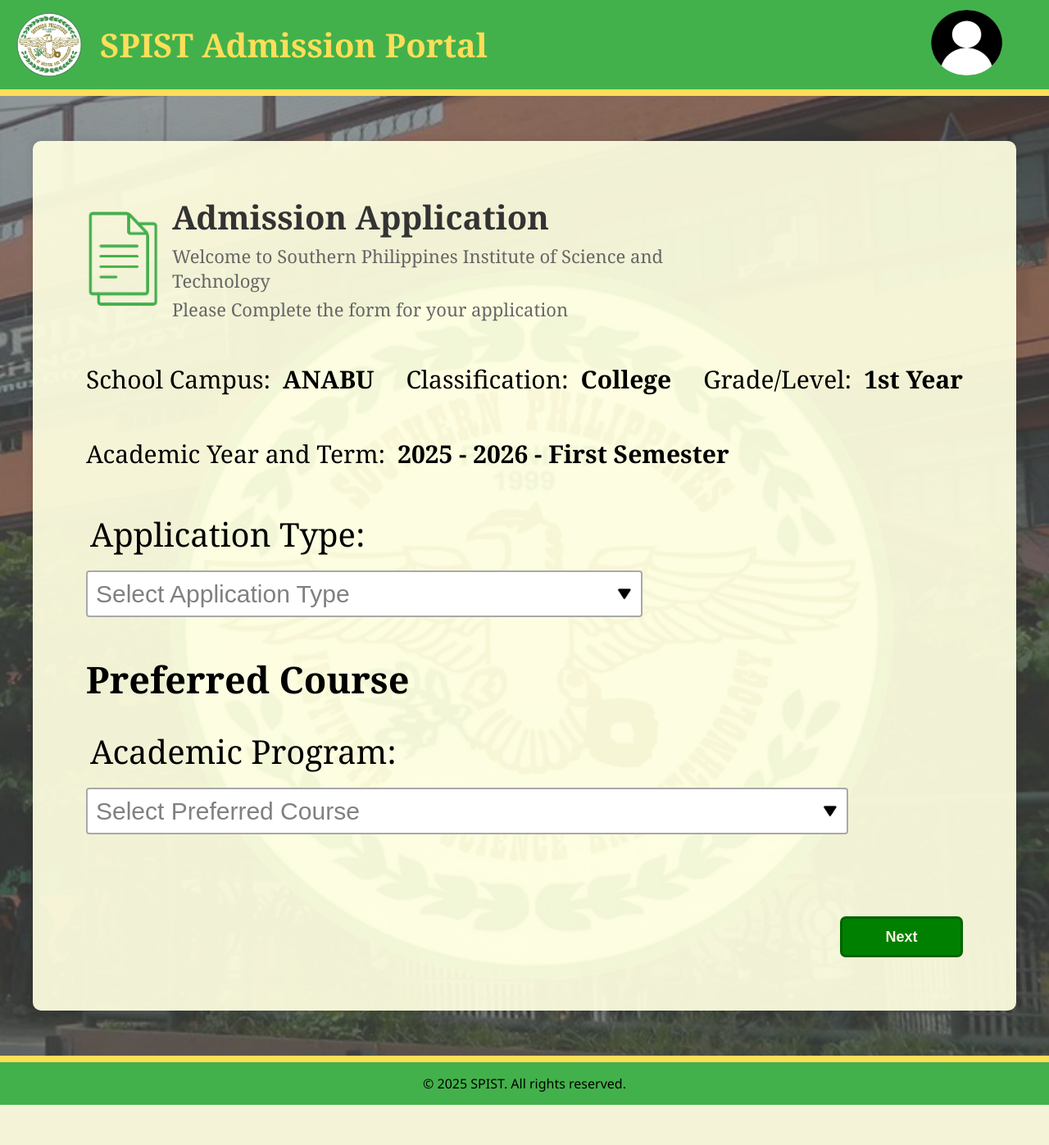
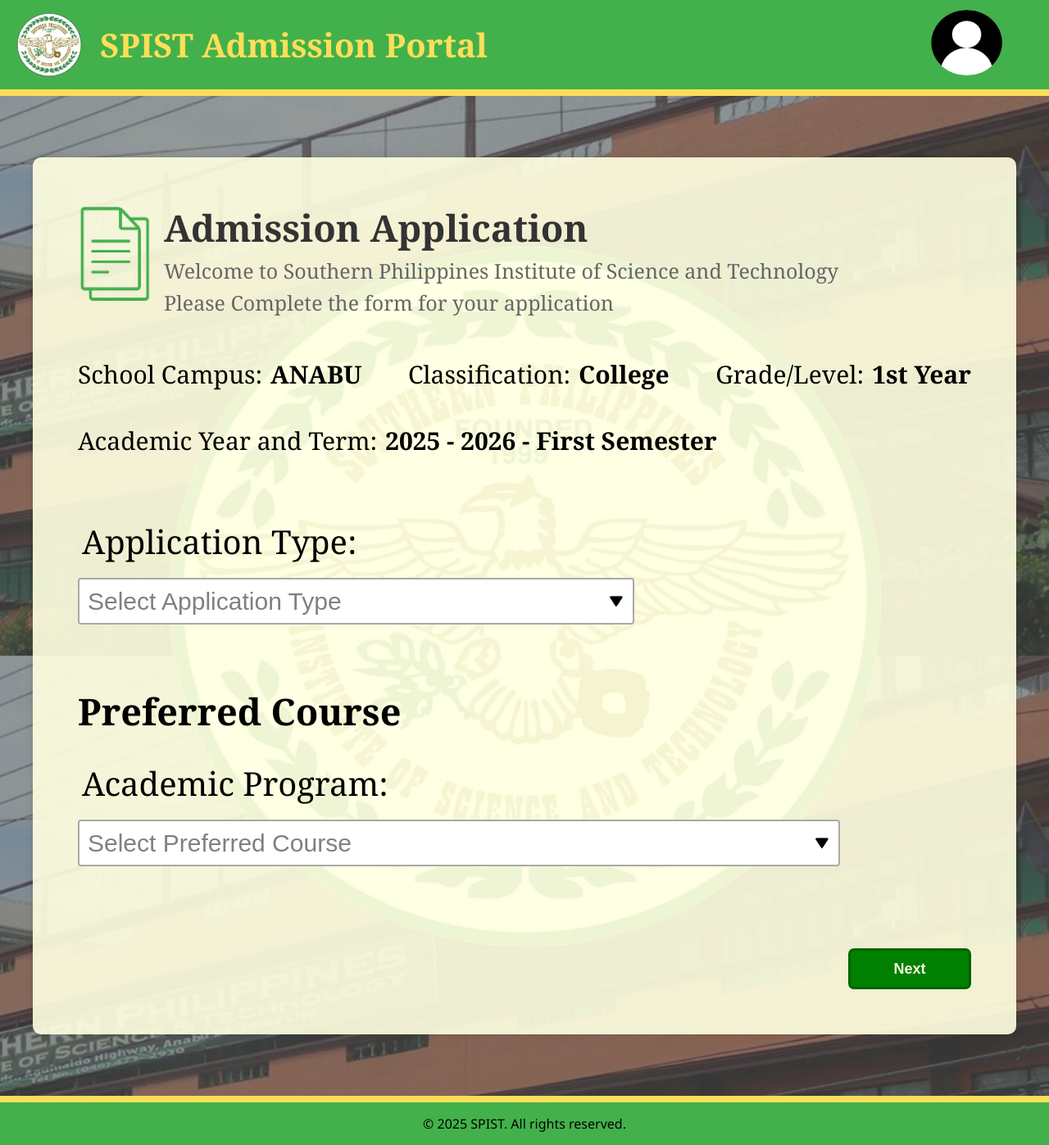
Before and after one commit to Hanzo-2/Admission_Portal, a PHP site: page /pages/admission_application.html in a window 1280 px wide. Shown: the whole page at 82% size. Before the commit the page ends 1348 px from the top, so only its background shows below. Run offline with PHP 8.4, Linux system fonts and the light colour scheme.

Commit message:
fixed footer issue, fixed background logo, fixed zoom in-out issue

```diff
--- a/admission-main/assets/styles/admission_application.css
+++ b/admission-main/assets/styles/admission_application.css
@@ -4,26 +4,56 @@
     box-sizing: border-box;
 }
 
+html, body {
+    height: 100%;
+    margin: 0;
+}
+
 body {
-    background-image: url('../images/formbg.png'); /* Add the background image here */
+    background: url('../images/oldspistbg.png') no-repeat center center fixed; /* Background Image */
     background-size: cover;
-    background-position: center;
     font-family: 'Segoe UI', Tahoma, Geneva, Verdana, sans-serif;
-    display: block;
+    display: flex;
     flex-direction: column;
     min-height: 100vh;
 }
 
+.main-content {
+    flex: 1;
+}
+
 .form-container {
     font-family: Georgia, serif;
-    flex: 1;
     max-width: 1200px;
     width: 100%;
-    margin: 55px auto;
-    background: rgba(255, 255, 225, 0.93);
-    padding: 65px;
+    margin: 75px auto;
+    background: rgba(255, 255, 225, 0.91); /* Semi-transparent for readability */
+    padding: 40px 55px 55px;
     border-radius: 10px;
     box-shadow: 0px 0px 10px rgba(0, 0, 0, 0.1);
+    overflow-y: auto;
+    position: relative; /* Ensures child elements like ::before are positioned correctly */
+}
+
+/* Background Logo Effect - Behind Form */
+.form-container::before {
+    content: "";
+    position: absolute;
+    top: 50%;
+    left: 50%;
+    transform: translate(-50%, -50%);
+    width: 80%;
+    height: 80%;
+    background: url('../images/spistlogo.png') no-repeat center center;
+    background-size: contain;
+    z-index: -1; /* Push behind the form */
+    pointer-events: none; /* Allows interaction with form */
+}
+
+/* Ensuring Form Content Appears on Top */
+.form-content {
+    position: relative;
+    z-index: 1;
 }
 
 .form-header {
@@ -35,18 +65,18 @@
 
 .form-header-text {
     text-align: left;
-    max-width: 700px; /* Optional: Adjusts text width */
 }
 
 .form-header-text h2 {
+    margin-top: 15px;
     color: #333;
-    font-size: 40px;
+    font-size: 45px;
 }
 
 .form-header-text p {
     padding-top: 5px;
     color: #666;
-    font-size: 22px;
+    font-size: 25px;
 }
 
 .form-grid {
@@ -56,28 +86,36 @@
 }
 
 
-.form-group-text {
+.form-group-text,
+.form-group-text-space {
     display: flex;
     flex-direction: row;
-    gap: 15px;
+    gap: 10px;
     align-items: center; /* Ensures proper vertical alignment */
 }
 
-.form-group-text label {
-    margin-bottom: 50px;
+.form-group-text label,
+.form-group-text-space label {
+    margin-bottom: 40px;
     font-size: 30px;
 }
 
-.form-group-text p {
-    padding-bottom: 50px;
+.form-group-text p,
+.form-group-text-space p {
+    margin-bottom: 40px;
     font-weight: bold;
     font-size: 30px;
+}
+
+.form-group-text-space p,
+.form-group-text-space label {
+    margin-bottom: 75px;
 }
 
 .form-group p {
     font-size: 45px;
     font-weight: bolder;
-    margin-top: 45px;
+    margin-top: 75px;
     margin-bottom: 30px;
 }
 
--- a/admission-main/components/footer.html
+++ b/admission-main/components/footer.html
@@ -11,9 +11,6 @@
     height: 60px;
     background: #43b14b;
     position: relative; /* Change from absolute */
-    bottom: 0;
-    left: 0;
-    text-align: center;
     border-top: 8px solid #ffde59;
 }
 </style>
--- a/admission-main/components/header.html
+++ b/admission-main/components/header.html
@@ -47,16 +47,20 @@
 }
 
 .profile-dropdown {
+    color: #ffffff; /* Ensures it's readable */
+    font-weight: bold;
+    text-shadow: 1px 1px 4px rgba(0, 0, 0, 0.9); /* Adds subtle contrast */
     display: none;
     position: absolute;
     right: 0;
-    background-color: #43b14b;
+    background-color: rgba(67, 177, 75, 0.98); /* Slight transparency */
     box-shadow: 0px 4px 8px rgba(0, 0, 0, 0.2);
-    padding: 5px;
+    padding: 10px; /* More spacing */
     border: 3px solid black;
     border-radius: 5px;
-    min-width: 100px;
+    min-width: 180px; /* Increased width for better spacing */
     text-align: center;
+    z-index: 1000; /* Ensures it stays on top */
 }
 
 #username{
--- a/admission-main/pages/admission_application.html
+++ b/admission-main/pages/admission_application.html
@@ -9,6 +9,7 @@
 
 <body>
 <div id="header"></div> <!-- Header -->
+<div class="main-content">
   <section>
     <div class="form-container">
      <div class="form-header">
@@ -34,7 +35,7 @@
             <label for="grade/level">Grade/Level:</label>
             <p>1st Year</p>
           </div>
-          <div class="form-group-text">
+          <div class="form-group-text-space">
             <label for="academicyearterm">Academic Year and Term:</label>
             <p>2025 - 2026 - First Semester</p>
           </div>
@@ -65,6 +66,7 @@
       </form>
     </div>
   </section>
+</div>
   <div id="footer"></div>  <!-- Footer -->
   <script src="../components/script-head-foot.js"></script> <!-- Shows Header & Footer -->
 </body>
--- a/admission-main/pages/personal_info.html
+++ b/admission-main/pages/personal_info.html
@@ -9,6 +9,7 @@
 
 <body>
 <div id="header"></div>  <!-- Header -->
+<div class="main-content">
   <section>
     <div class="form-container">
       <div class="form-header">
@@ -155,6 +156,8 @@
       </form>
     </div>
   </section>
+</div>
+
   <div id="footer"></div>  <!-- Footer -->
   <script src="../components/script-head-foot.js"></script> <!-- Shows Header & Footer -->
 </body>
```
Also changed, not shown: admission-main/assets/styles/personal_info.css (+48 -21 lines), admission-main/assets/images/formbg.png (deleted), admission-main/assets/images/oldspistbg.png (added), admission-main/assets/images/secondspistbg.jpg (deleted), admission-main/assets/images/spistbg.jpg (deleted).
